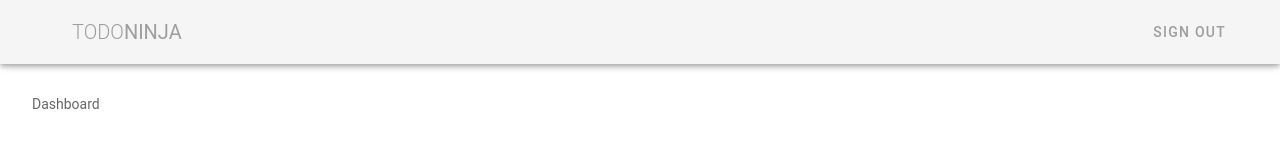
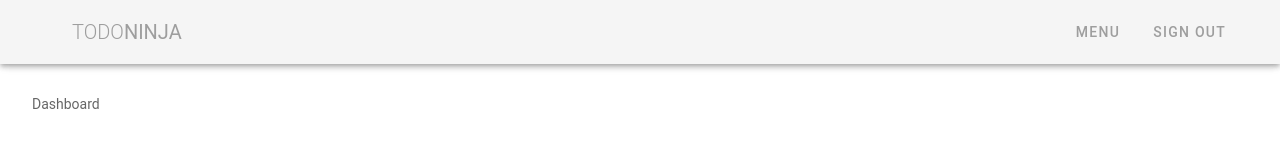
Before and after one commit to carloswimmer/todo-vuetify, a Vue app: page / in a window 1280 px wide. Shown: the top 154 px of the page. Built offline with nearby package versions, Linux system fonts and the light colour scheme; the HTML template or start-up script is replaced by a standard one.

Commit message:
Include menu on Navbar

```diff
--- a/src/components/Navbar.vue
+++ b/src/components/Navbar.vue
@@ -2,16 +2,36 @@
   <nav>
     <v-app-bar app clipped-left>
       <v-app-bar-nav-icon class="grey--text" @click="drawer = !drawer"></v-app-bar-nav-icon>
+
       <v-toolbar-title class="text-uppercase grey--text">
         <span class="font-weight-light">Todo</span>
         <span>Ninja</span>
       </v-toolbar-title>
+
       <v-spacer></v-spacer>
+
+      <div class="text-center">
+        <v-menu offset-y>
+          <template v-slot:activator="{ on }">
+            <v-btn text color="grey" dark v-on="on">
+              <v-icon left>mdi-chevron-down</v-icon>
+              Menu
+            </v-btn>
+          </template>
+          <v-list>
+            <v-list-item v-for="(item, index) in items" :key="index" router :to="item.route">
+              <v-list-item-title>{{ item.title }}</v-list-item-title>
+            </v-list-item>
+          </v-list>
+        </v-menu>
+      </div>
+
       <v-btn text color="grey">
         <span>Sign Out</span>
         <v-icon right>mdi-exit-to-app</v-icon>
       </v-btn>
     </v-app-bar>
+
     <v-navigation-drawer dark clipped app v-model="drawer" color="#00b2cc">
       <v-list>
         <v-list-item>
@@ -25,16 +45,13 @@
             <v-list-item-subtitle>cw@santos.sp.gov.br</v-list-item-subtitle>
           </v-list-item-content>
         </v-list-item>
-        <v-list-item v-for="item in items" :key="item.title" router :to="item.route" >
+
+        <v-list-item v-for="item in items" :key="item.title" router :to="item.route">
           <v-list-item-icon>
-            <v-icon>
-              {{ item.icon }}
-            </v-icon>
+            <v-icon>{{ item.icon }}</v-icon>
           </v-list-item-icon>
           <v-list-item-content>
-            <v-list-item-title>
-              {{ item.title }}
-            </v-list-item-title>
+            <v-list-item-title>{{ item.title }}</v-list-item-title>
           </v-list-item-content>
         </v-list-item>
       </v-list>
```
